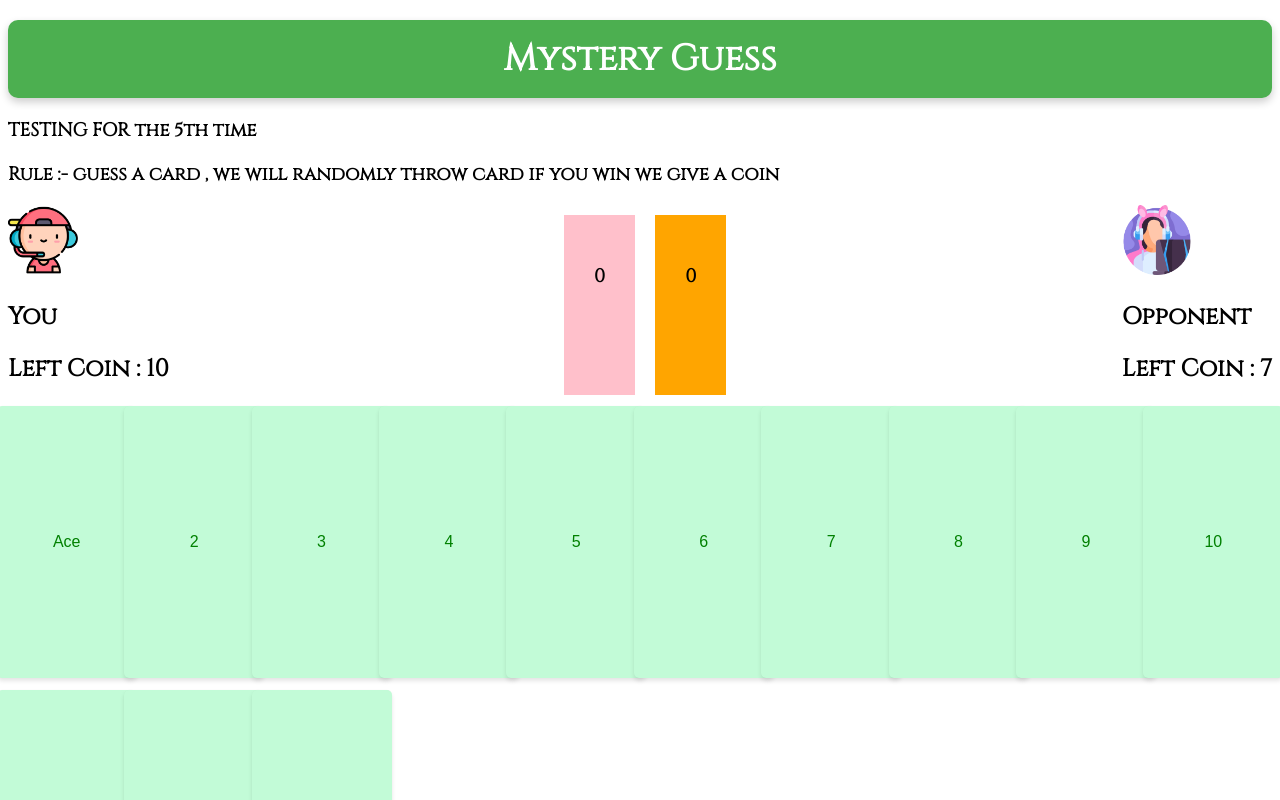
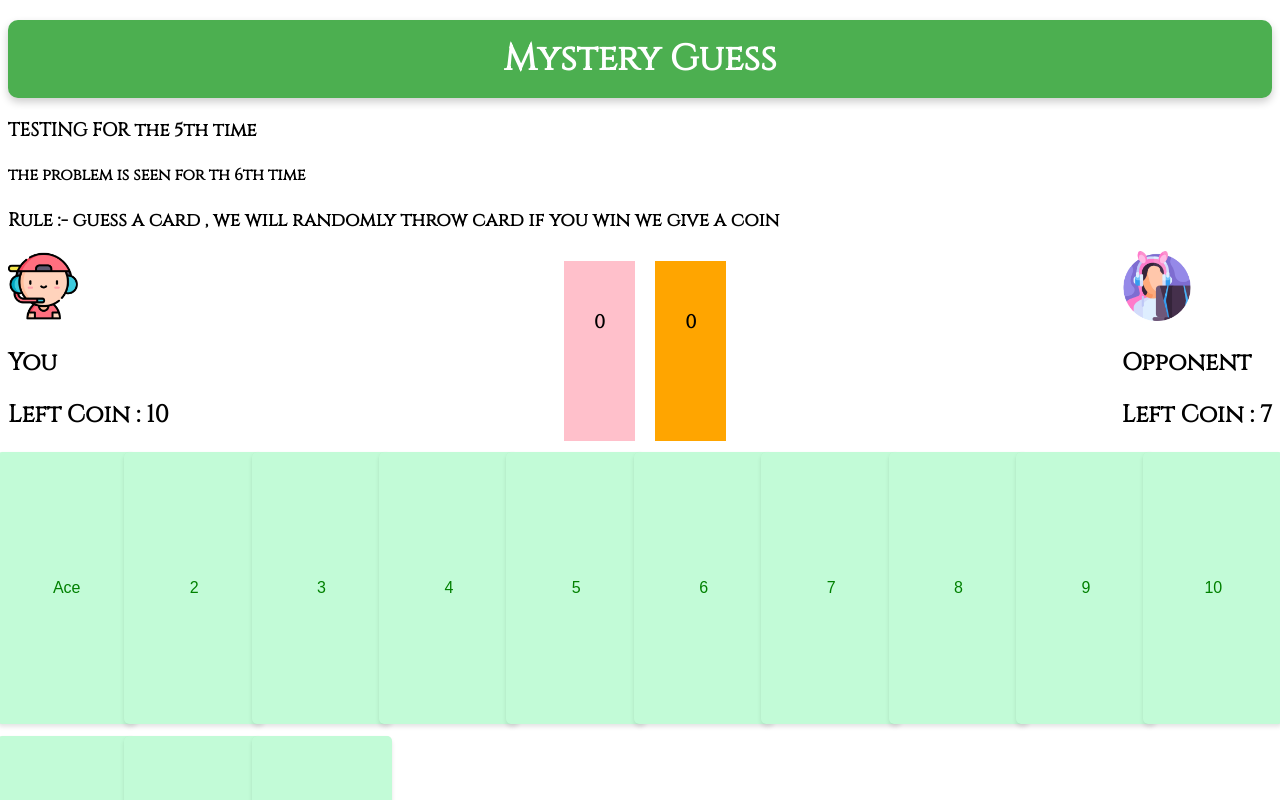
Before and after one commit to krrishcoder/Mystery-Guess-Game, a React (Vite) app: page / in a window 1280 px wide. Shown: the top 800 px of the page. Built offline with nearby package versions, Linux system fonts and the light colour scheme.

Commit message:
my commit bro 6th  time

```diff
--- a/src/App.jsx
+++ b/src/App.jsx
@@ -158,6 +158,7 @@ useEffect(() => {
 
       <h2 className='title-make-a-guess'>Mystery Guess</h2>
       <h3>TESTING FOR the 5th time</h3>
+      <h4>the problem is seen for th 6th time</h4>
           <h3>Rule :-  guess a card , we will randomly throw card if you win we give a coin </h3>
 
           <h3 style={{color:'red'}}>{greet}</h3>
```
